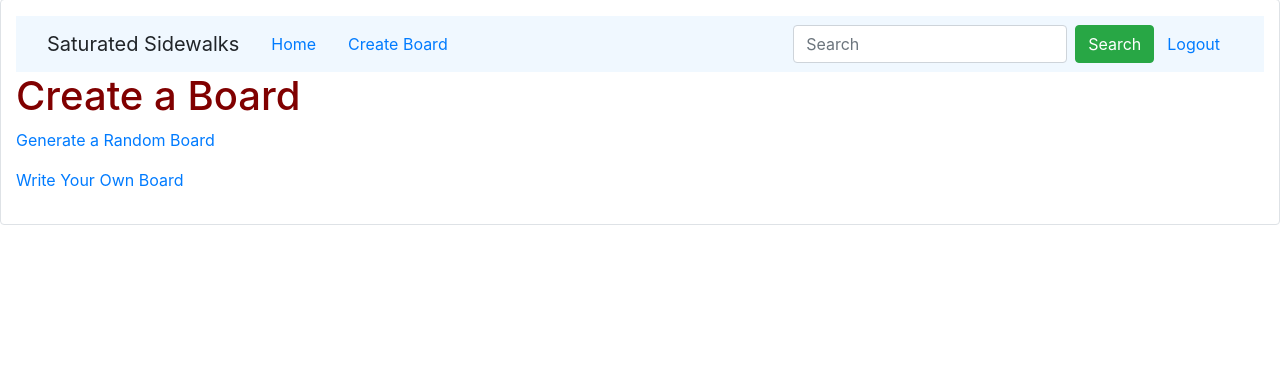
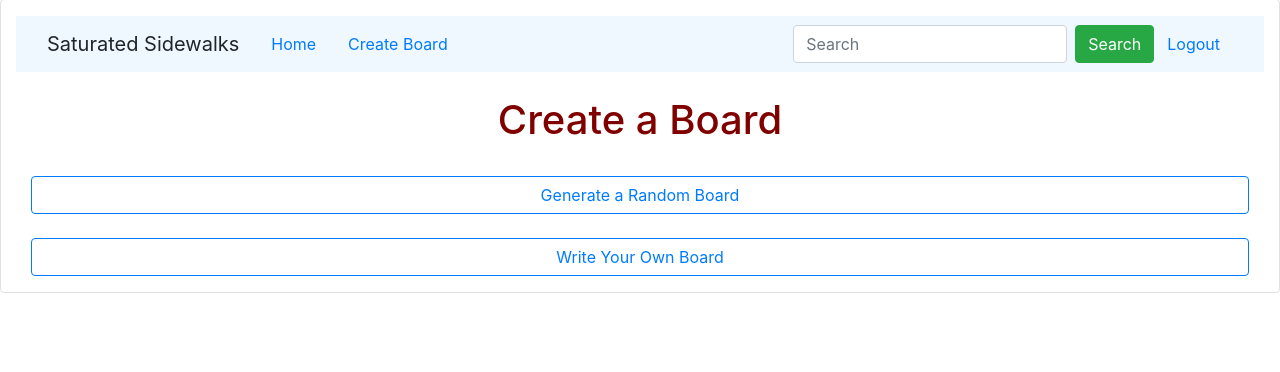
Before and after one commit to phuang00/P02_softdev, a Flask app: page /board in a window 1280 px wide. Shown: the part 17-389 px from the top of the page. Run offline with Flask 2, Linux system fonts and the light colour scheme; a user stored in the database is signed in; some libraries are stand-ins or nearby versions.

Commit message:
formatted board

```diff
--- a/templates/board.html
+++ b/templates/board.html
@@ -5,7 +5,16 @@ Creating Board...
 {% endblock %}
 
 {% block body %}
-<h1>Create a Board</h1>
-<p><a href='/create'>Generate a Random Board</a></p>
-<p><a href='/customize'>Write Your Own Board</a></p>
+<br>
+<div class="container-fluid text-center">
+  <h1>Create a Board</h1>
+  <br>
+  <form action='/create'>
+    <button class="btn btn-outline-primary btn-block" type="submit">Generate a Random Board</button>
+  </form>
+  <br>
+  <form action='/customize'>
+    <button class="btn btn-outline-primary btn-block" type="submit">Write Your Own Board</button>
+  </form>
+</div>
 {% endblock %}
```
